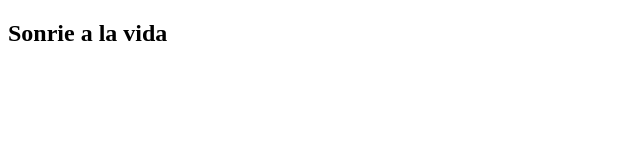
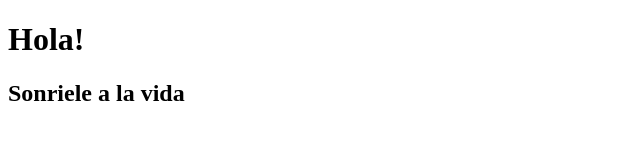
Before and after one commit to cerqueda/leccion-12, a plain HTML site: page index.html in a window 1280 px wide. Shown: the whole page, without its empty margins (0-640 px from the left). Drawn offline with Linux system fonts and the light colour scheme.

Commit message:
cambios al index

```diff
--- a/index.html
+++ b/index.html
@@ -5,6 +5,7 @@
     <title>Hola</title>
   </head>
   <body>
-    <h2>Sonrie a la vida</h2>
+    <h1>Hola!</h1>
+    <h2>Sonriele a la vida</h2>
   </body>
 </html>
```
